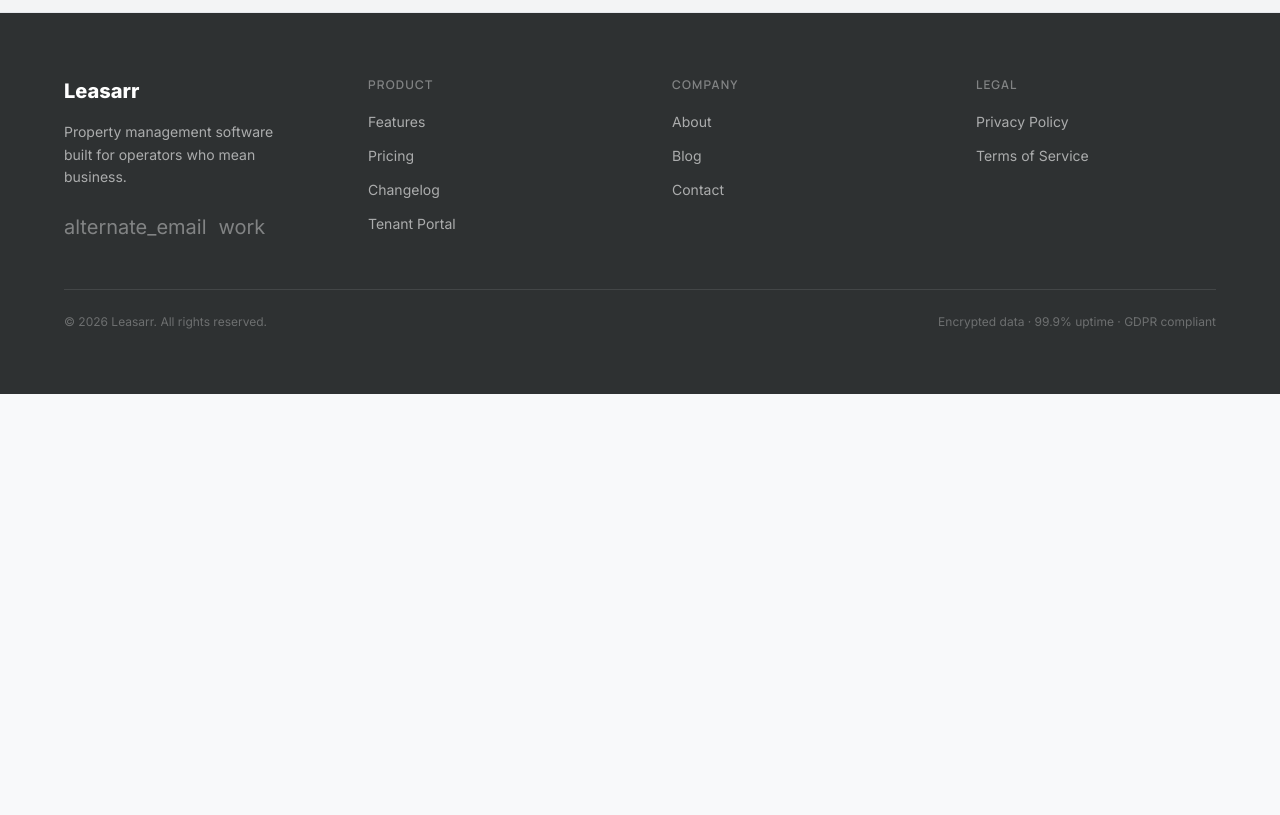
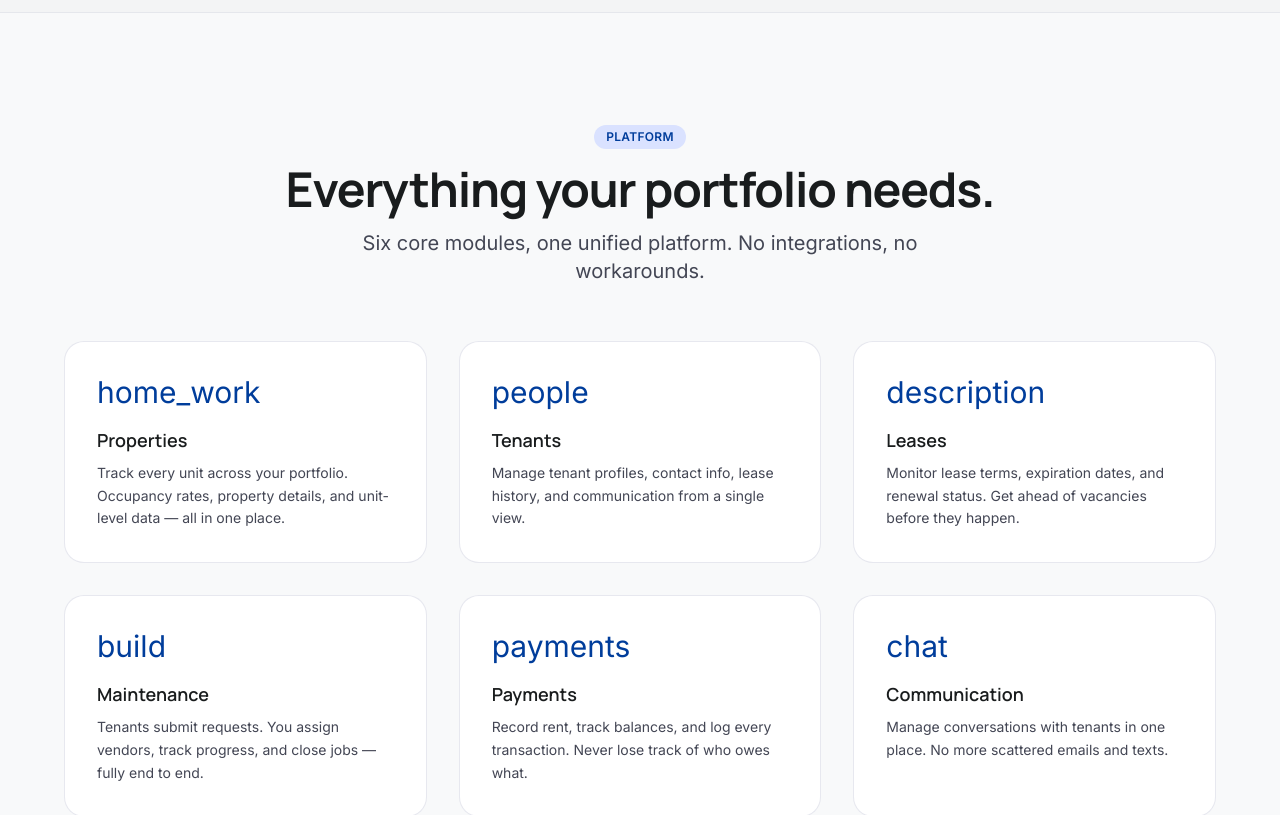
Before and after one commit to Leasarr/leasarr-app, a Next.js app: page / in a window 1280 px wide. Shown: the part 1320-2135 px from the top of the page. Before the commit the page ends 1714 px from the top, so only its background shows below. Built offline with nearby package versions, Linux system fonts and the light colour scheme; no server answers.

Commit message:
feat: add feature overview section with 2x3 card grid

```diff
--- a/src/app/page.tsx
+++ b/src/app/page.tsx
@@ -3,6 +3,7 @@ import { createClient } from '@/lib/supabase/server'
 import { MarketingLayout } from '@/components/marketing/layout'
 import { Hero } from '@/components/marketing/sections/hero'
 import { ProofBar } from '@/components/marketing/sections/proof-bar'
+import { FeatureOverview } from '@/components/marketing/sections/feature-overview'
 
 const isMockMode = !process.env.NEXT_PUBLIC_SUPABASE_URL || !process.env.NEXT_PUBLIC_SUPABASE_ANON_KEY
 
@@ -21,6 +22,7 @@ export default async function RootPage() {
     <MarketingLayout>
       <Hero />
       <ProofBar />
+      <FeatureOverview />
     </MarketingLayout>
   )
 }
--- /dev/null
+++ b/src/components/marketing/sections/feature-overview.tsx
@@ -0,0 +1,72 @@
+import { SectionHeader } from '../ui/section-header'
+import { FadeIn } from '../ui/fade-in'
+
+const FEATURES = [
+  {
+    icon: 'home_work',
+    name: 'Properties',
+    description:
+      'Track every unit across your portfolio. Occupancy rates, property details, and unit-level data — all in one place.',
+  },
+  {
+    icon: 'people',
+    name: 'Tenants',
+    description:
+      'Manage tenant profiles, contact info, lease history, and communication from a single view.',
+  },
+  {
+    icon: 'description',
+    name: 'Leases',
+    description:
+      'Monitor lease terms, expiration dates, and renewal status. Get ahead of vacancies before they happen.',
+  },
+  {
+    icon: 'build',
+    name: 'Maintenance',
+    description:
+      'Tenants submit requests. You assign vendors, track progress, and close jobs — fully end to end.',
+  },
+  {
+    icon: 'payments',
+    name: 'Payments',
+    description:
+      'Record rent, track balances, and log every transaction. Never lose track of who owes what.',
+  },
+  {
+    icon: 'chat',
+    name: 'Communication',
+    description:
+      'Manage conversations with tenants in one place. No more scattered emails and texts.',
+  },
+]
+
+export function FeatureOverview() {
+  return (
+    <section id="features" className="bg-surface py-20 lg:py-28">
+      <div className="max-w-7xl mx-auto px-6 md:px-10 lg:px-16">
+        <FadeIn>
+          <SectionHeader
+            label="Platform"
+            heading="Everything your portfolio needs."
+            subtext="Six core modules, one unified platform. No integrations, no workarounds."
+            align="center"
+            className="mb-14"
+          />
+        </FadeIn>
+        <div className="grid grid-cols-1 sm:grid-cols-2 lg:grid-cols-3 gap-6 lg:gap-8">
+          {FEATURES.map((feature, i) => (
+            <FadeIn key={feature.name} delay={i * 80}>
+              <div className="bg-surface-container-lowest rounded-2xl border border-outline-variant/40 p-6 lg:p-8 hover:-translate-y-1 transition-all duration-200 hover:shadow-lg h-full">
+                <span className="material-symbols-rounded text-3xl text-primary mb-4 block">
+                  {feature.icon}
+                </span>
+                <h3 className="text-lg font-semibold text-on-surface mb-2">{feature.name}</h3>
+                <p className="text-sm text-on-surface-variant leading-relaxed">{feature.description}</p>
+              </div>
+            </FadeIn>
+          ))}
+        </div>
+      </div>
+    </section>
+  )
+}
```
